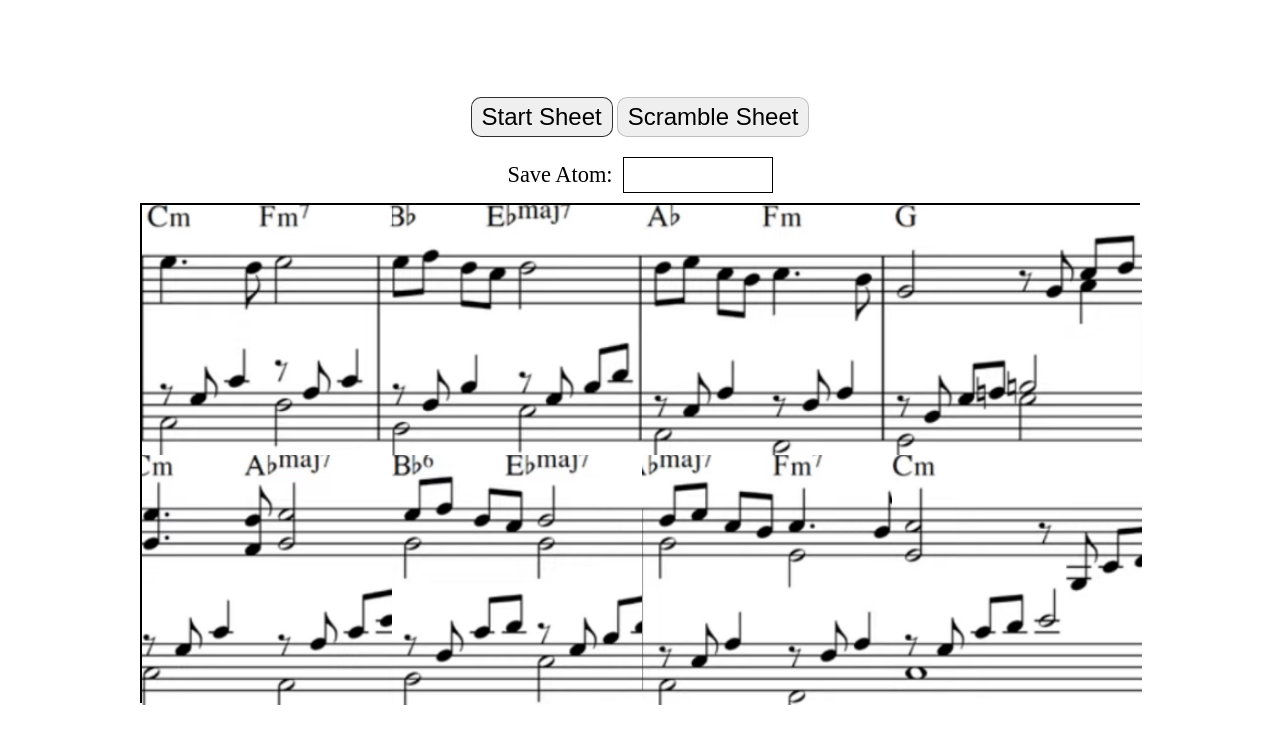
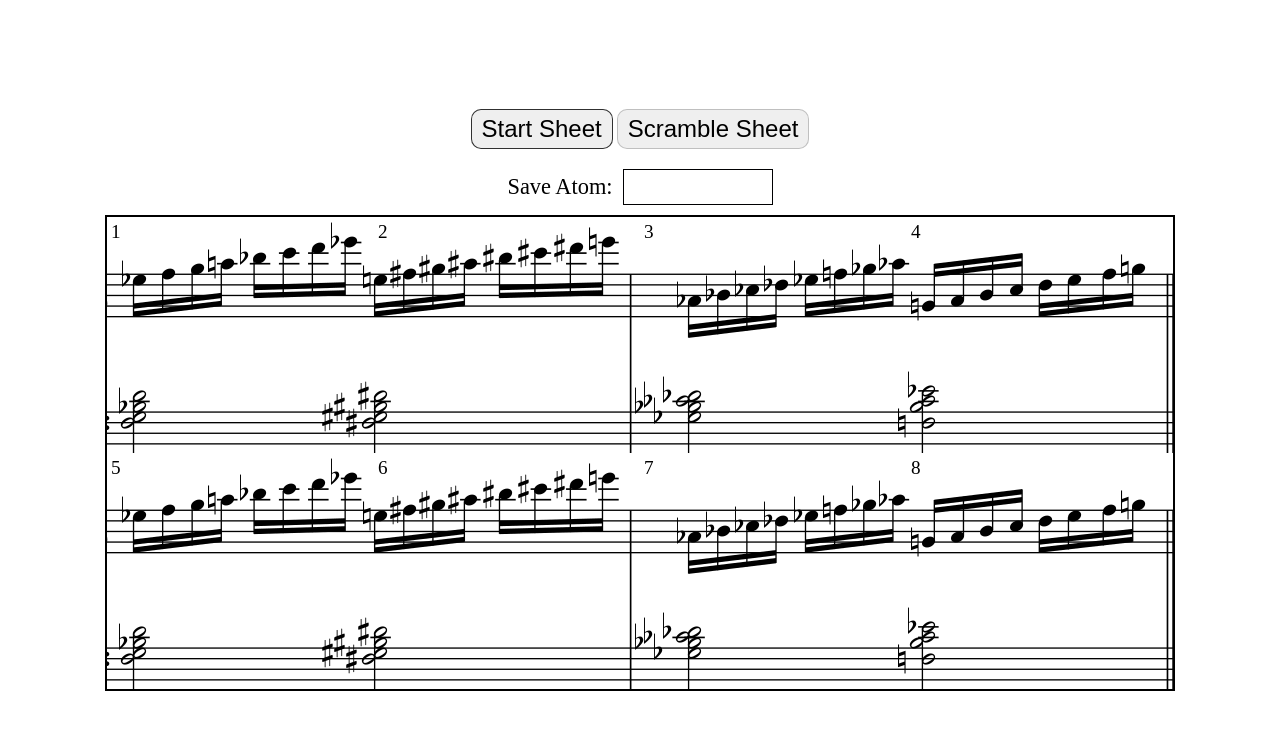
Before and after one commit to shawn0rion/atomic-sheet, a plain HTML site: page index.html in a window 1280 px wide. Both pictures are taken after a click on the button "Start Sheet". Drawn offline with Linux system fonts and the light colour scheme.

Commit message:
Sheet consistently maintains height and each atom has its number displayed.

```diff
--- a/index.html
+++ b/index.html
@@ -23,14 +23,18 @@
             <div class="row"></div>
         </div>
         <div class="img-loader">
-            <img src="images/secret-garden/page1/bar1-4_row-1-column-1.png" alt="" id="1">
-            <img src="images/secret-garden/page1/bar1-4_row-1-column-2.png" alt="" id="2">
-            <img src="images/secret-garden/page1/bar1-4_row-1-column-3.png" alt="" id="3">
-            <img src="images/secret-garden/page1/bar1-4_row-1-column-4.png" alt="" id="4">
-            <img src="images/secret-garden/page1/bar5-8_row-1-column-1.png" alt="" id="5">
+            <div class="img-wrapper"><img src="images/jps/week5row1_row-1-column-1.png" alt="" id="1"></div>
+            <div class="img-wrapper"><img src="images/jps/week5row1_row-1-column-2.png" alt="" id="2"></div>
+            <div class="img-wrapper"><img src="images/jps/week5row1_row-1-column-3.png" alt="" id="3"></div>
+            <div class="img-wrapper"><img src="images/jps/week5row1_row-1-column-4.png" alt="" id="4"></div>
+            <div class="img-wrapper"><img src="images/jps/week5row2_row-1-column-1.png" alt="" id="5"></div>
+            <div class="img-wrapper"><img src="images/jps/week5row2_row-1-column-2.png" alt="" id="6"></div>
+            <div class="img-wrapper"><img src="images/jps/week5row2_row-1-column-3.png" alt="" id="7"></div>
+            <div class="img-wrapper"><img src="images/jps/week5row2_row-1-column-4.png" alt="" id="8"></div>
+             <!-- <img src="images/secret-garden/page1/bar5-8_row-1-column-1.png" alt="" id="5">
             <img src="images/secret-garden/page1/bar5-8_row-1-column-2.png" alt="" id="6">
             <img src="images/secret-garden/page1/bar5-8_row-1-column-3.png" alt="" id="7">
-            <img src="images/secret-garden/page1/bar5-8_row-1-column-4.png" alt="" id="8">
+            <img src="images/secret-garden/page1/bar5-8_row-1-column-4.png" alt="" id="8"> -->
         </div>
     </div>
 
--- a/script.js
+++ b/script.js
@@ -1,10 +1,14 @@
+let wrapperList = document.querySelectorAll('.img-wrapper');
 let imgList = document.querySelectorAll('img')
+addBarNumber();
+
 let rows = document.querySelectorAll('.row');
 let sheet = document.querySelector('#sheet')
 let saveArr = [];
 let start = document.querySelector('#start');
 let scramble = document.querySelector('#scramble');
 let save = document.querySelector('#save_atom');
+
 start.addEventListener('click', () => {
     load(resetArrIdx());
 })
@@ -57,19 +61,22 @@ function load(arrIdx) {
     clear();
     let clones = [0,0];
     let rowIdx = 0;
-    let breakRow = imgList.length / rows.length;
-    for (let img = 0; img < imgList.length; img++) {
-        if (img % breakRow == 0 && img != 0) {
+    let splitIdx = 4;
+    //if img list is greater than 4, split into two rows
+    for (let img = 0; img < wrapperList.length; img++) {
+        if (img % splitIdx === 0 && img !== 0) {
             rowIdx += 1;
         }
         // when a saved idx reappears
         if (inArray(arrIdx.slice(0,img), arrIdx[img])){
-            let clone = imgList[arrIdx[img]].cloneNode(true);
+            let clone = wrapperList[arrIdx[img]].cloneNode(true);
             rows[rowIdx].appendChild(clone);
             clones[rowIdx] += 1;
         }
         else{
-            rows[rowIdx].appendChild(imgList[arrIdx[img]]);
+            console.log(wrapperList[img])
+            console.log(rowIdx)
+            rows[rowIdx].appendChild(wrapperList[arrIdx[img]]);
         }
 
         if (rows.item(rowIdx).childNodes.length > 4){
@@ -80,6 +87,17 @@ function load(arrIdx) {
 
 }
 
+function addBarNumber() {
+    for (let i = 0; i < wrapperList.length; i++){
+        let img = document.getElementById(i + 1);
+        let wrapper = img.parentNode;
+        let div = document.createElement('div');
+        div.innerHTML = i + 1;
+        div.classList.add('top-left');
+        wrapper.appendChild(div);
+    }
+}
+
 function snip(row){
     for (let i = 0; i < row.length - 4; i++){
         row.removeChild(row.lastChild);
--- a/style.css
+++ b/style.css
@@ -1,8 +1,6 @@
 :root{
-    --sheet-height: 500px;
-    --sheet-width: 1000px;
-    --img-height: calc(var(--sheet-height) / 2);
-    --img-width: calc(var(--sheet-width) / 4);
+    --rows: 2;
+    --cols: 4;
 }
 
 *{
@@ -19,8 +17,7 @@ body{
 }
 
 .container{
-    height: calc(var(--sheet-height));
-    width: calc(var(--sheet-width));
+    display: flex;
     border: 2px solid #000;
 }
 
@@ -35,9 +32,7 @@ body{
 
 #sheet{
     display: flex;
-    flex-wrap: wrap;
-    height: 100%;
-    width: 100%;
+    flex-direction: column;
 }
 
 .row{
@@ -54,10 +49,17 @@ body{
     display:inline-block;
 }
 
+.img-wrapper{
+    position: relative;
+    display: flex;
+    align-items: center;
+    justify-content: center;
+}
+
 img{
-    height: var(--img-height);
-    width: var(--img-width);
-    object-fit: cover;
+    height: 100%;
+    width: 100%;
+    object-fit: contain;
 }
 
 button{
@@ -79,3 +81,10 @@ input {
     width: 150px;
     padding: 5px;
 }
+
+.top-left{
+    position: absolute;
+    top: 4px;
+    left: 4px;
+    font-size: 1.2rem;
+}
```
Also changed, not shown: images/jps/week5row1_row-1-column-1.png (added), images/jps/week5row1_row-1-column-2.png (added), images/jps/week5row1_row-1-column-3.png (added), images/jps/week5row1_row-1-column-4.png (added), images/jps/week5row2_row-1-column-1.png (added), images/jps/week5row2_row-1-column-2.png (added), images/jps/week5row2_row-1-column-3.png (added), images/jps/week5row2_row-1-column-4.png (added).
